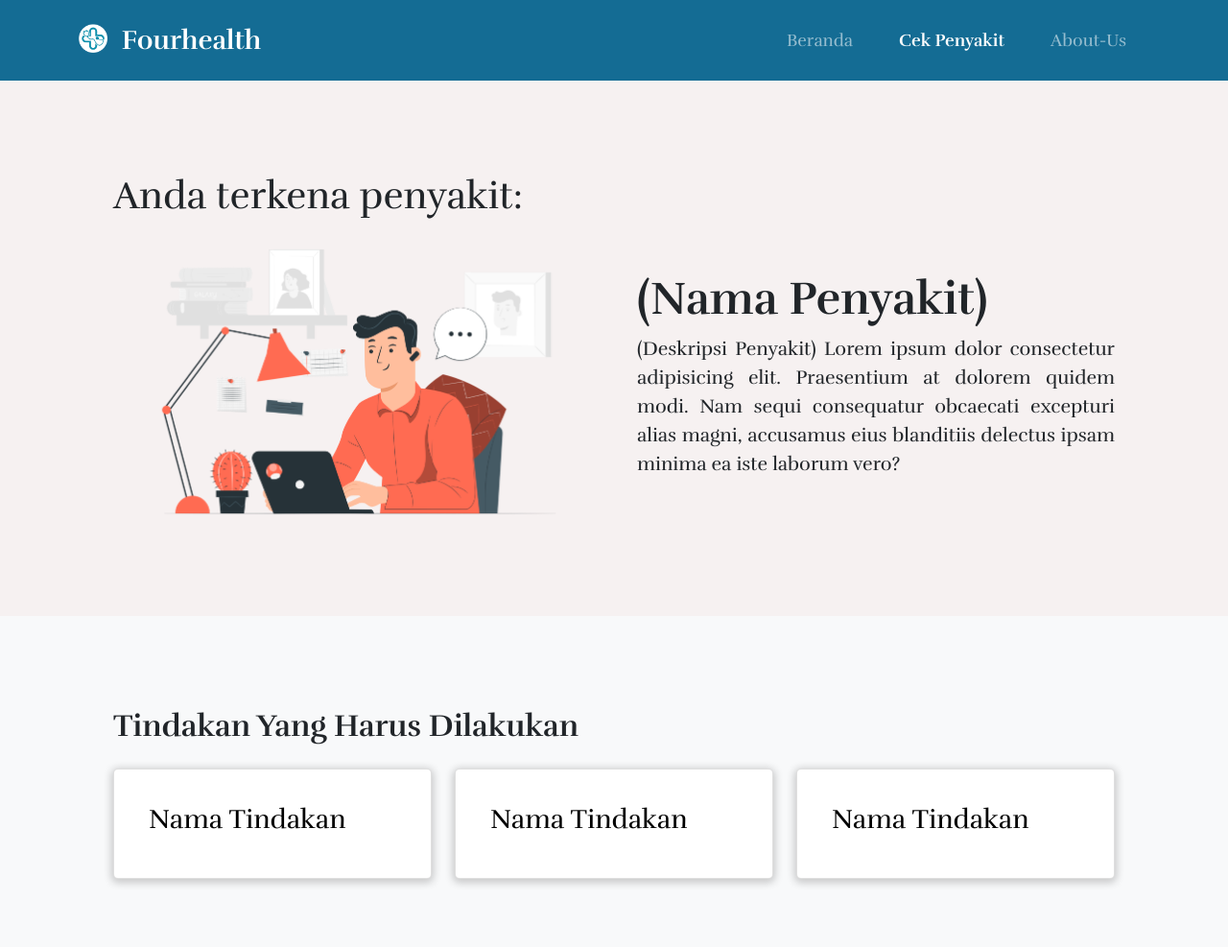
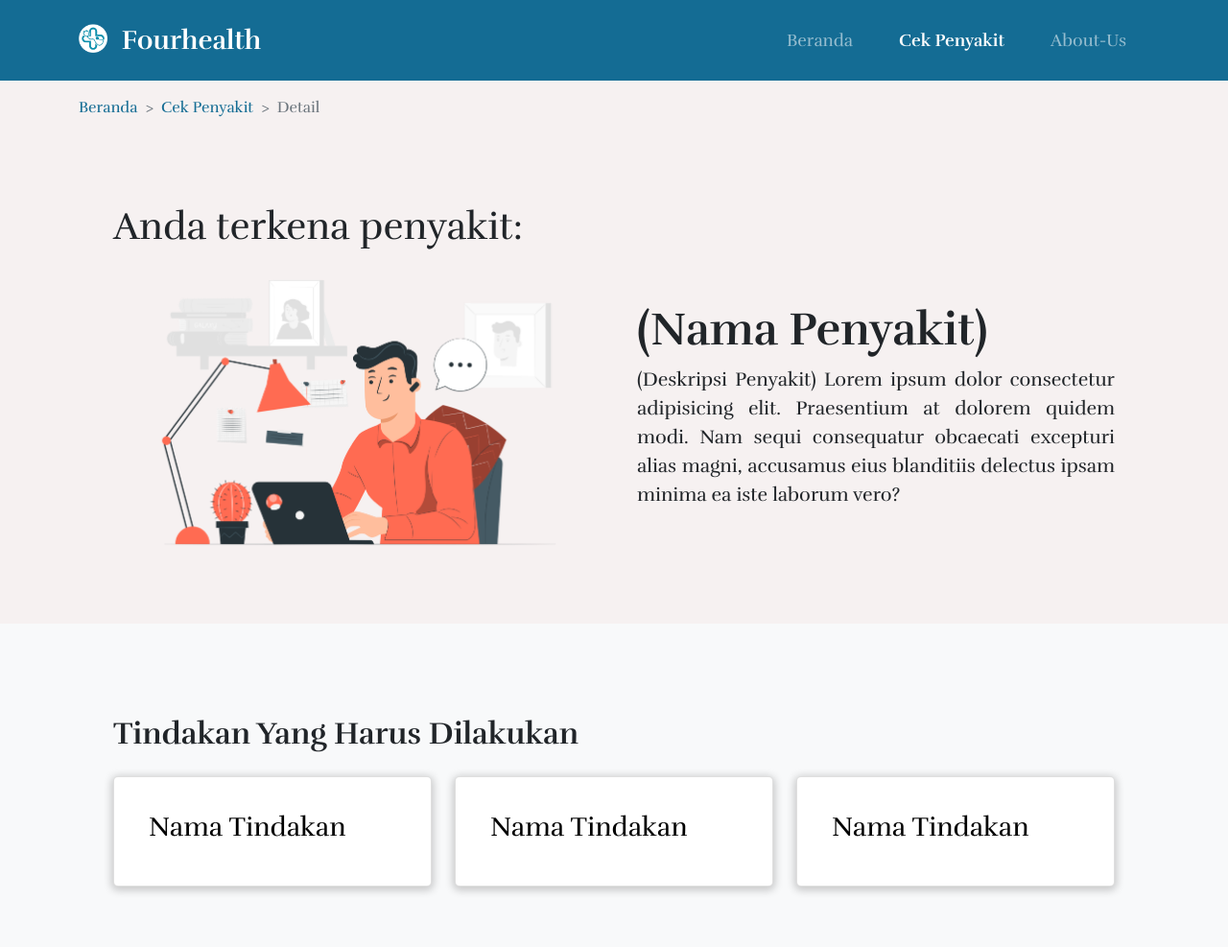
Before and after one commit to soerfaz/Fourhealth, a Flask app: page /detail in a window 1280 px wide. Shown: the top 987 px of the page at 96% size. Run offline with Flask 3, Linux system fonts and the light colour scheme; some libraries are stand-ins or nearby versions.

Commit message:
update breadcrumbs in detail.html

```diff
--- a/src/static/style.css
+++ b/src/static/style.css
@@ -130,6 +130,10 @@ body {
     font-size: 12px;
 }
 
+ol .arah-detail{
+  color: #146C94;
+}
+
 
 /*--------------------------------------------------------------
 # Footer
--- a/src/templates/detail.html
+++ b/src/templates/detail.html
@@ -28,8 +28,16 @@
 <body>
   <app-bar></app-bar>
 
+  <nav class="container mt-3" style="--bs-breadcrumb-divider: '>';" aria-label="breadcrumb">
+    <ol class="breadcrumb">
+      <li class="breadcrumb-item"><a class="text-decoration-none arah-detail" href="{{url_for('index')}}">Beranda</a></li>
+      <li class="breadcrumb-item"><a class="text-decoration-none arah-detail" href="{{url_for('cek_penyakit')}}">Cek Penyakit</a></li>
+      <li class="breadcrumb-item active" aria-current="page">Detail</li>
+    </ol>
+  </nav>
+
   <main>
-    <section class="py-5">
+    <section class="py-4">
       <div class="container px-4 px-lg-5 my-5">
         <h1 class="mb-4">Anda terkena penyakit: </h1>
         <div class="row gx-4 gx-lg-5 align-items-center">
```
